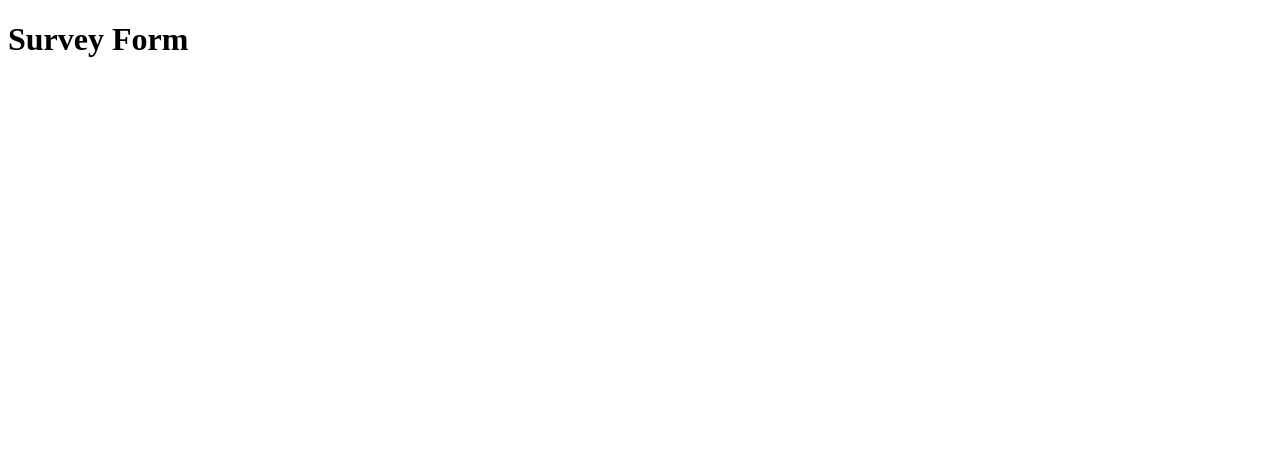
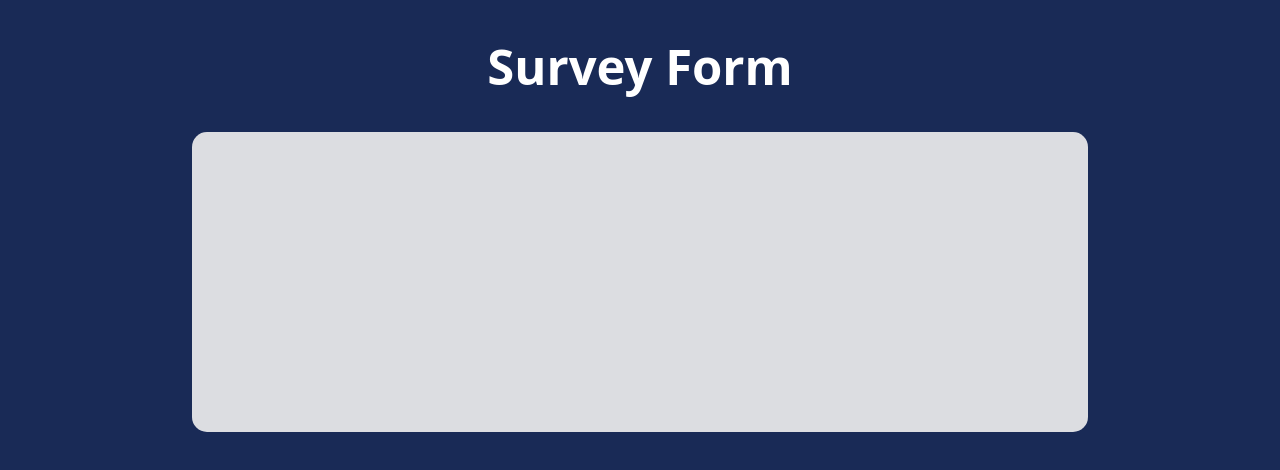
Before and after one commit to michelmarechal/formfcc, a plain HTML site: page index.html in a window 1280 px wide. Drawn offline with Linux system fonts and the light colour scheme.

Commit message:
add basic css to elements and main

```diff
--- a/index.html
+++ b/index.html
@@ -3,6 +3,7 @@
   <head>
     <meta charset="utf-8">
     <title>FCC Survey Form using Flexbox</title>
+    <link rel="stylesheet" href="style.css">
   </head>
   <body>
     <h1>Survey Form</h1>
--- a/style.css
+++ b/style.css
@@ -0,0 +1,26 @@
+:root {
+  --background-blue: #192a56;
+  --background-main: #dcdde1;
+}
+body {
+  margin: 0 auto;
+  background-color: var(--background-blue);
+  color: white;
+  font-family: Open Sans, Arial;
+  font-size: 14px;
+}
+
+h1 {
+  text-align: center;
+  font-size: 350%;
+}
+
+#wrap {
+  background: var(--background-main);
+  min-height: 300px;
+  height: 100%;
+  width: 70%;
+  margin: 0 auto;
+  display: flex;
+  border-radius: 15px;
+}
```
